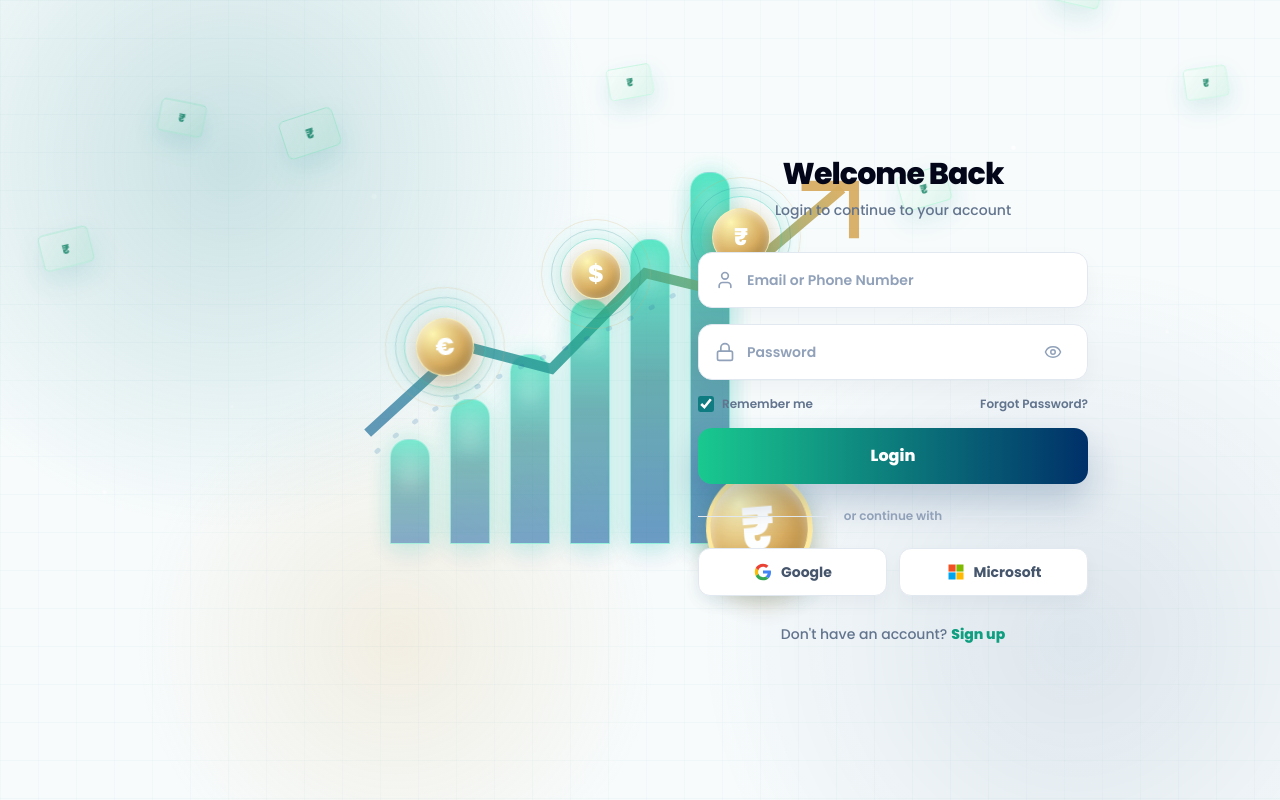
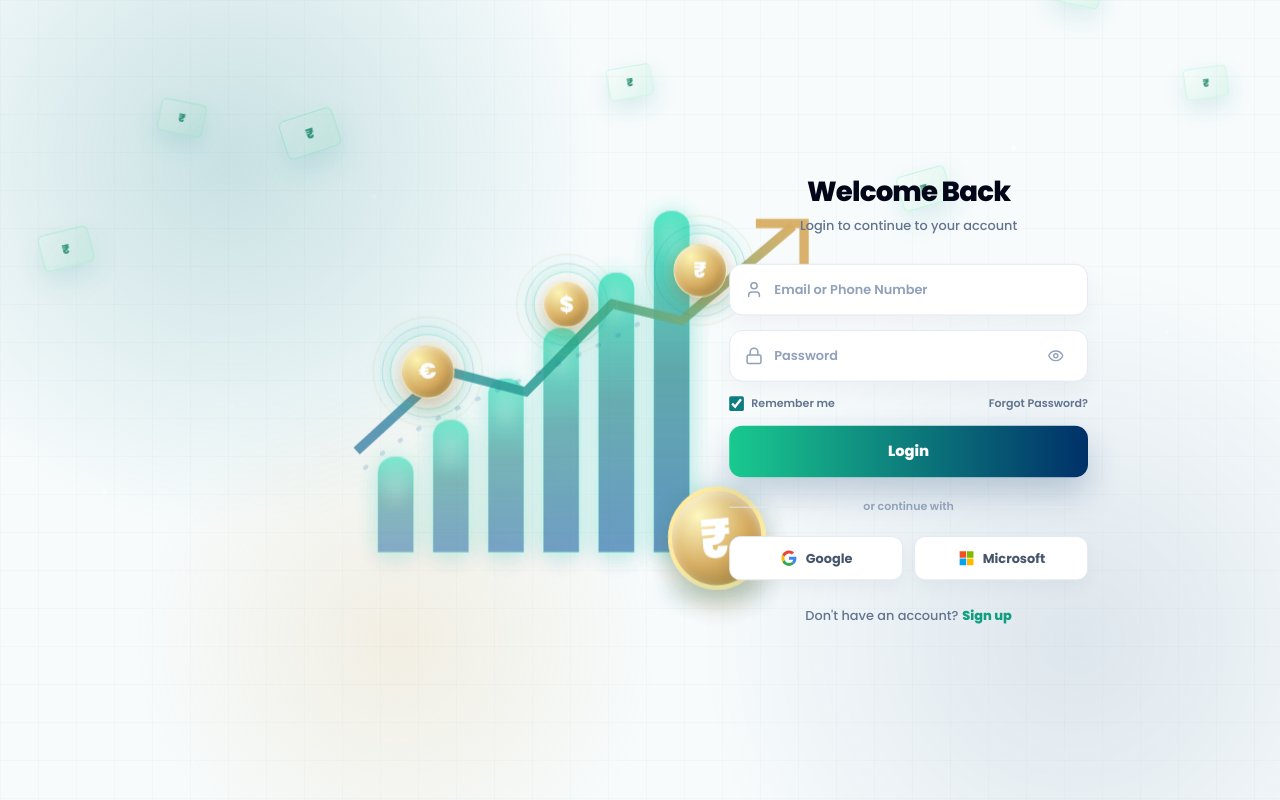
Before and after one commit to yasfath/Cashnova, a React (Vite) app in the folder cashnova-frontend/: page /auth in a window 1280 px wide. Built offline with nearby package versions, Linux system fonts and the light colour scheme; no server answers.

Commit message:
Make auth page compact on desktop

```diff
--- a/cashnova-frontend/src/index.css
+++ b/cashnova-frontend/src/index.css
@@ -328,11 +328,16 @@ img {
     max-width: clamp(390px, 25vw, 430px);
   }
 
+  .auth-panel {
+    transform: scale(0.92);
+    transform-origin: center right;
+  }
+
   .auth-visual {
     left: clamp(3rem, 9vw, 12rem);
     width: clamp(560px, 38vw, 720px);
     height: clamp(460px, 52vh, 590px);
-    transform: translateX(0);
+    transform: translateX(0) scale(0.92);
     transform-origin: left bottom;
   }
 }
@@ -378,7 +383,7 @@ img {
 
   .auth-visual {
     bottom: 1.25rem;
-    transform: scale(0.86);
+    transform: scale(0.84);
   }
 }
 
```
